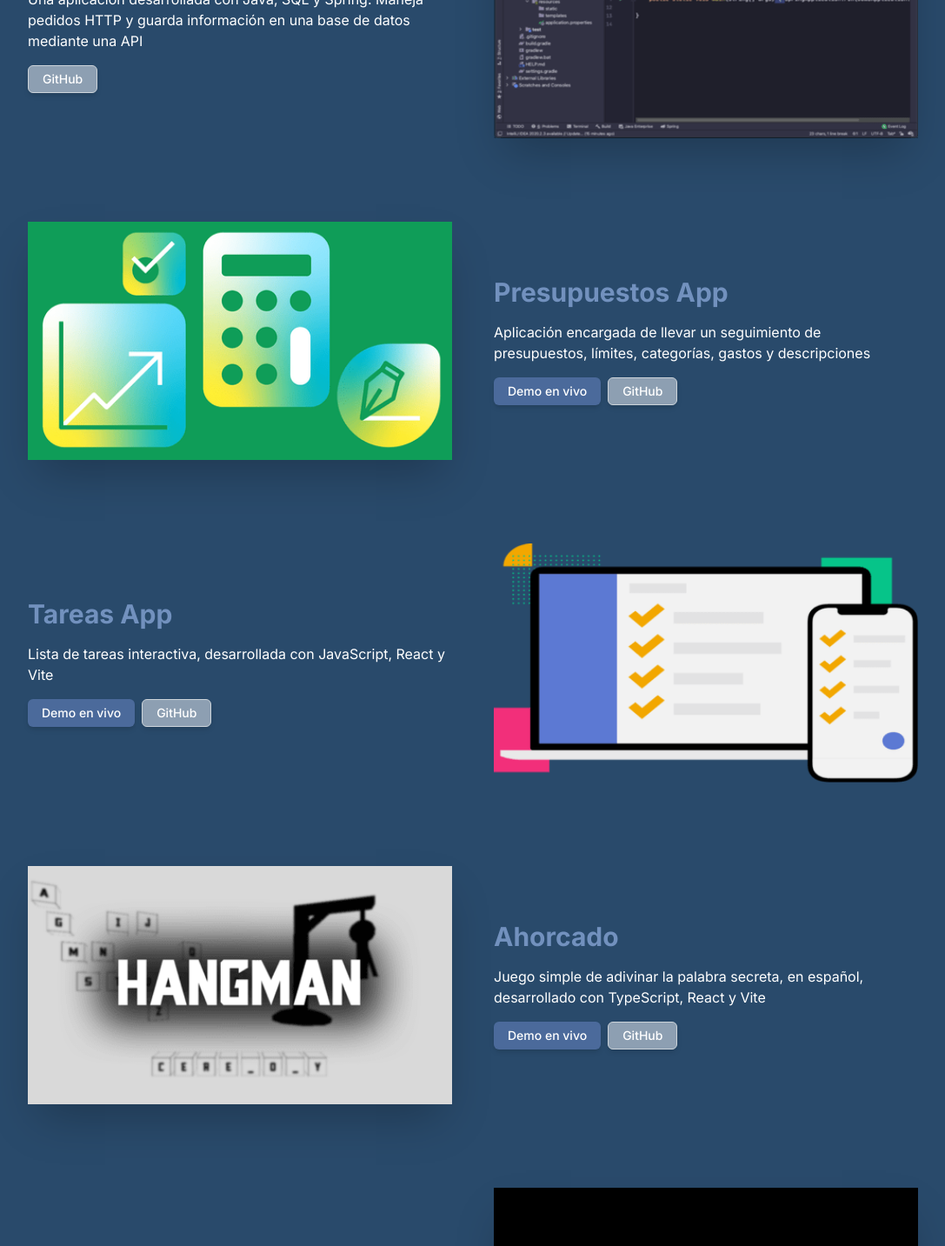
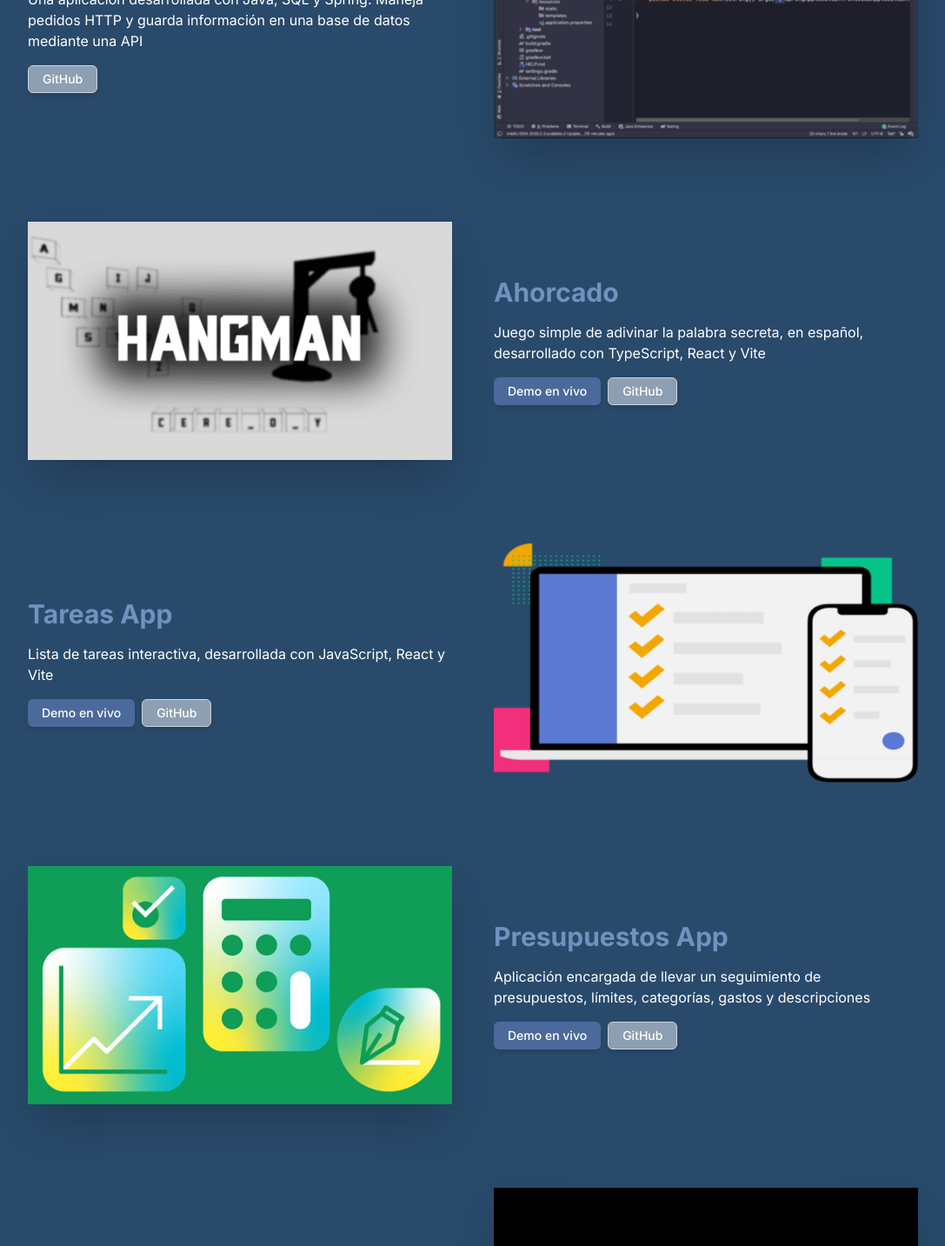
Before and after one commit to BruE89/paginapersonal, a Next.js app: page / in a window 1280 px wide. Shown: the part 2983-4416 px from the top of the page at 87% size, without its empty margins (96-1183 px from the left). Built offline with nearby package versions, Linux system fonts and the light colour scheme.

Commit message:
Se ordenaron los proyectos para poner al Ahorcado más arriba, se corrigieron errores en descripciones del código

```diff
--- a/src/components/component/principal.jsx
+++ b/src/components/component/principal.jsx
@@ -417,7 +417,8 @@ export function Principal() {
                 </p>
               </div>
             </div>
-            {/*Contenedor 1*/}
+
+            {/* Contenedor 1 - VetApp */}
             <div className="mx-auto grid max-w-5xl items-center gap-6 py-12 lg:grid-cols-2 lg:gap-12">
               <div className="flex flex-col justify-center space-y-4">
                 <div className="grid gap-4 justify-center">
@@ -445,44 +446,47 @@ export function Principal() {
                   src="/spring_app.png"
                   width="550"
                   height="310"
-                  alt="Todo App"
+                  alt="Vet App"
                   className="mx-auto aspect-video overflow-hidden rounded-xl object-cover object-center sm:w-full"
                 />
               </div>
             </div>
-            {/*Contenedor 2*/}
+
+            {/* Contenedor 2 - Ahorcado */}
             <div className="mx-auto grid max-w-5xl items-center gap-6 py-12 lg:grid-cols-2 lg:gap-12">
               <div className="flex justify-center shadow-2xl">
                 <Image
-                  src="/presupuesto.png"
+                  src="/ahorcado.png"
                   width="550"
                   height="310"
-                  alt="Weather App"
+                  alt="Ahorcado"
                   className="mx-auto aspect-video overflow-hidden rounded-xl object-cover object-center sm:w-full"
                 />
               </div>
               <div className="flex flex-col justify-center space-y-4">
                 <div className="grid gap-4">
                   <h3 className="font-bold text-[#7291be] text-3xl">
-                    Presupuestos App
+                    Ahorcado
                   </h3>
                   <p className="text-[#ffffff]">
                     {isSpanish
-                      ? "Aplicación encargada de llevar un seguimiento de presupuestos, límites, categorías, gastos y descripciones"
-                      : "An application responsible for tracking budgets, limits, categories, expenses, and descriptions."}
+                      ? "Juego simple de adivinar la palabra secreta, en español, desarrollado con TypeScript, React y Vite"
+                      : "Simple guess-the-word game, in spanish only, developed using TypeScript, React and Vite"}
                   </p>
                   <div className="flex gap-2">
                     <Link
-                      href="https://presupuestosb.netlify.app/"
+                      href="https://ahorcadoappgame.netlify.app/"
                       target="_blank"
+                      rel="noopener noreferrer"
                       className="inline-flex shadow-md h-8 items-center justify-center rounded-md bg-[#4b6a9b] px-4 text-sm font-medium text-white transition-colors hover:bg-[#0b2845] focus-visible:outline-none focus-visible:ring-1 focus-visible:ring-ring disabled:pointer-events-none disabled:opacity-50"
                       prefetch={false}
                     >
                       {isSpanish ? "Demo en vivo" : "Live Demo"}
                     </Link>
                     <Link
-                      href="https://github.com/BruE89/presupuestoapp"
+                      href="https://github.com/BruE89/ahorcadoapp"
                       target="_blank"
+                      rel="noopener noreferrer"
                       className="inline-flex shadow-md h-8 items-center justify-center rounded-md border border-[#cdd4da] bg-[#f0f4f881] px-4 text-sm font-medium transition-colors hover:bg-[#e9ecef] hover:text-[#4b6a9b] focus-visible:outline-none focus-visible:ring-1 focus-visible:ring-ring disabled:pointer-events-none disabled:opacity-50"
                       prefetch={false}
                     >
@@ -492,7 +496,8 @@ export function Principal() {
                 </div>
               </div>
             </div>
-            {/*Contenedor 3*/}
+
+            {/* Contenedor 3 - TareasApp */}
             <div className="mx-auto grid max-w-5xl items-center gap-6 py-12 lg:grid-cols-2 lg:gap-12">
               <div className="flex flex-col justify-center space-y-4">
                 <div className="grid gap-4 justify-center">
@@ -531,46 +536,45 @@ export function Principal() {
                   src="/tareasapp.png"
                   width="550"
                   height="310"
-                  alt="Todo App"
+                  alt="Tareas app"
                   className="mx-auto aspect-video overflow-hidden rounded-xl object-cover object-center sm:w-full brightness-95"
                 />
               </div>
             </div>
-            {/*Contenedor 4*/}
+
+            {/*Contenedor 4 - PresupuestosApp */}
             <div className="mx-auto grid max-w-5xl items-center gap-6 py-12 lg:grid-cols-2 lg:gap-12">
               <div className="flex justify-center shadow-2xl">
                 <Image
-                  src="/ahorcado.png"
+                  src="/presupuesto.png"
                   width="550"
                   height="310"
-                  alt="Weather App"
+                  alt="PresupuestoApp"
                   className="mx-auto aspect-video overflow-hidden rounded-xl object-cover object-center sm:w-full"
                 />
               </div>
               <div className="flex flex-col justify-center space-y-4">
                 <div className="grid gap-4">
                   <h3 className="font-bold text-[#7291be] text-3xl">
-                    Ahorcado
+                    Presupuestos App
                   </h3>
                   <p className="text-[#ffffff]">
                     {isSpanish
-                      ? "Juego simple de adivinar la palabra secreta, en español, desarrollado con TypeScript, React y Vite"
-                      : "Simple guess-the-word game, in spanish only, developed using TypeScript, React and Vite"}
+                      ? "Aplicación encargada de llevar un seguimiento de presupuestos, límites, categorías, gastos y descripciones"
+                      : "An application responsible for tracking budgets, limits, categories, expenses, and descriptions."}
                   </p>
                   <div className="flex gap-2">
                     <Link
-                      href="https://ahorcadoappgame.netlify.app/"
+                      href="https://presupuestosb.netlify.app/"
                       target="_blank"
-                      rel="noopener noreferrer"
                       className="inline-flex shadow-md h-8 items-center justify-center rounded-md bg-[#4b6a9b] px-4 text-sm font-medium text-white transition-colors hover:bg-[#0b2845] focus-visible:outline-none focus-visible:ring-1 focus-visible:ring-ring disabled:pointer-events-none disabled:opacity-50"
                       prefetch={false}
                     >
                       {isSpanish ? "Demo en vivo" : "Live Demo"}
                     </Link>
                     <Link
-                      href="https://github.com/BruE89/ahorcadoapp"
+                      href="https://github.com/BruE89/presupuestoapp"
                       target="_blank"
-                      rel="noopener noreferrer"
                       className="inline-flex shadow-md h-8 items-center justify-center rounded-md border border-[#cdd4da] bg-[#f0f4f881] px-4 text-sm font-medium transition-colors hover:bg-[#e9ecef] hover:text-[#4b6a9b] focus-visible:outline-none focus-visible:ring-1 focus-visible:ring-ring disabled:pointer-events-none disabled:opacity-50"
                       prefetch={false}
                     >
@@ -580,7 +584,8 @@ export function Principal() {
                 </div>
               </div>
             </div>
-            {/*Contenedor 5*/}
+
+            {/*Contenedor 5 - Ejercicios */}
             <div className="mx-auto grid max-w-5xl items-center gap-6 py-12 lg:grid-cols-2 lg:gap-12">
               <div className="flex flex-col justify-center space-y-4">
                 <div className="grid gap-4 justify-center">
@@ -610,11 +615,12 @@ export function Principal() {
                   src="/ejercicios.png"
                   width="550"
                   height="310"
-                  alt="Todo App"
+                  alt="Ejercicios"
                   className="mx-auto aspect-video overflow-hidden rounded-xl object-cover object-center sm:w-full brightness-95"
                 />
               </div>
             </div>
+
           </div>
         </section>
         {/*Sección Contacto---------------------------------------------------------------------------------------------------------*/}
```
